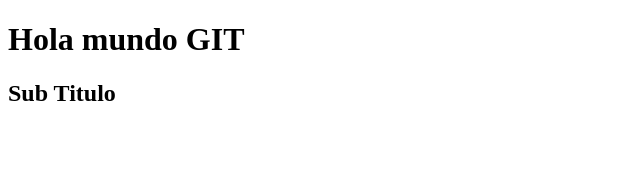
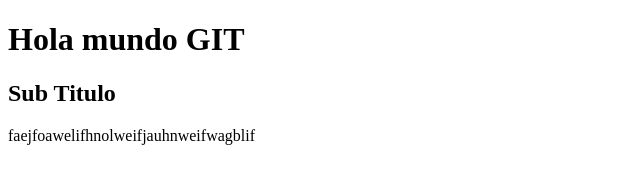
Before and after one commit to Rioluslayers101/Prueba-git, a plain HTML site: page index.html in a window 1280 px wide. Shown: the whole page, without its empty margins (0-640 px from the left). Drawn offline with Linux system fonts and the light colour scheme.

Commit message:
se agrego un parrafo

```diff
--- a/index.html
+++ b/index.html
@@ -9,5 +9,8 @@
 <body>
     <h1>Hola mundo GIT</h1>
     <h2>Sub Titulo</h2>
+    <p>
+        faejfoawelifhnolweifjauhnweifwagblif
+    </p>
 </body>
 </html>
```
